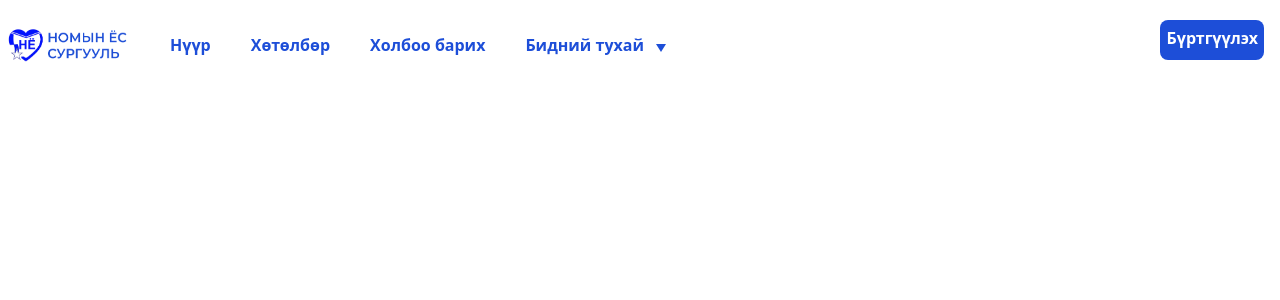
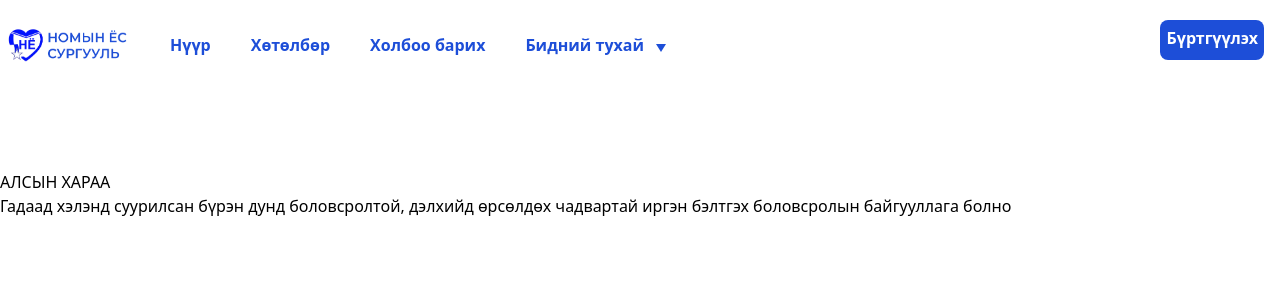
Before and after one commit to Nakii0603/school-web, a Next.js app: page / in a window 1280 px wide. Shown: the top 300 px of the page. Built offline with nearby package versions, Linux system fonts and the light colour scheme.

Commit message:
add files

```diff
--- a/app/components/Hero.jsx
+++ b/app/components/Hero.jsx
@@ -1,7 +1,16 @@
-import React from 'react'
+import Eye from "@/public/eye";
 
-export default function Hero() {
+export default function Focus() {
   return (
-    <div>Hero</div>
-  )
+    <div className="flex gap-10 flex-wrap">
+      <div className="flex flex-col">
+        <div className="bgEye"></div>
+        <h3 className="">АЛСЫН ХАРАА</h3>
+        <p className="">
+          Гадаад хэлэнд суурилсан бүрэн дунд боловсролтой, дэлхийд өрсөлдөх
+          чадвартай иргэн бэлтгэх боловсролын байгууллага болно
+        </p>
+      </div>
+    </div>
+  );
 }
--- a/app/components/NavBar.jsx
+++ b/app/components/NavBar.jsx
@@ -48,24 +48,24 @@ export default function NavBar() {
           </div>
 
           {isOpen && (
-            <div className="bg-[#dfdfdf5b] flex flex-col absolute mt-[170px]">
+            <div className="bg-[#dfdfdf5b] rounded-md flex flex-col absolute mt-[170px]">
               <a
-                className="aboutMenu w-[130px] text-black h-[50px] flex justify-center items-center"
+                className="aboutMenu rounded-md w-[130px] text-black h-[50px] flex justify-center items-center"
                 href=""
               >
-                Option 1
+                Танилцуулга
               </a>
               <a
-                className="aboutMenu w-[130px] text-black h-[50px] flex justify-center items-center"
+                className="aboutMenu rounded-md w-[130px] text-black h-[50px] flex justify-center items-center"
                 href=""
               >
-                Option 1
+                Мэндчилгээ
               </a>
               <a
-                className="aboutMenu w-[130px] text-black h-[50px] flex justify-center items-center"
+                className="aboutMenu rounded-md w-[130px] text-black h-[50px] flex justify-center items-center"
                 href=""
               >
-                Option 1
+                Бидний амжилт
               </a>
             </div>
           )}
--- a/app/globals.css
+++ b/app/globals.css
@@ -2,13 +2,19 @@
 @tailwind components;
 @tailwind utilities;
 
-.triangle{
-    border-top:8px solid #1D4ED8 ;
-    border-right: 5px solid transparent;
-    border-left: 5px solid transparent;
+.triangle {
+  border-top: 8px solid #1d4ed8;
+  border-right: 5px solid transparent;
+  border-left: 5px solid transparent;
 }
 
-.aboutMenu:hover{
-    color: white;
-    background: #3F444B;
+.aboutMenu:hover {
+  color: white;
+  background: #3f444b;
 }
+
+.bgEye{
+    background-image: url(../public//img//eye.png);
+    width: 100px;
+    height: 100px;
+}
--- a/app/page.js
+++ b/app/page.jsx
@@ -1,10 +1,12 @@
-import React from 'react'
+"use client"
+import Focus from './components/Hero';
 import NavBar from './components/NavBar'
 
 export default function page() {
   return (
     <div>
-      <NavBar/>
+      <NavBar  />
+      <Focus />
     </div>
-  )
+  );
 }
--- a/app/pages/about/page.jsx
+++ b/app/pages/about/page.jsx
@@ -1,7 +1,3 @@
-import React from 'react'
-
 export default function page() {
-  return (
-    <div>about</div>
-  )
+  return <div>about</div>;
 }
--- /dev/null
+++ b/public/Eye.jsx
@@ -0,0 +1,9 @@
+import React from "react";
+
+export default function Eye() {
+  return (
+    <div >
+      <img className="w-[130px] h-[100px]" src="./img/eye.png" alt="" />
+    </div>
+  );
+}
```
Also changed, not shown: public/img/eye.png (added).
